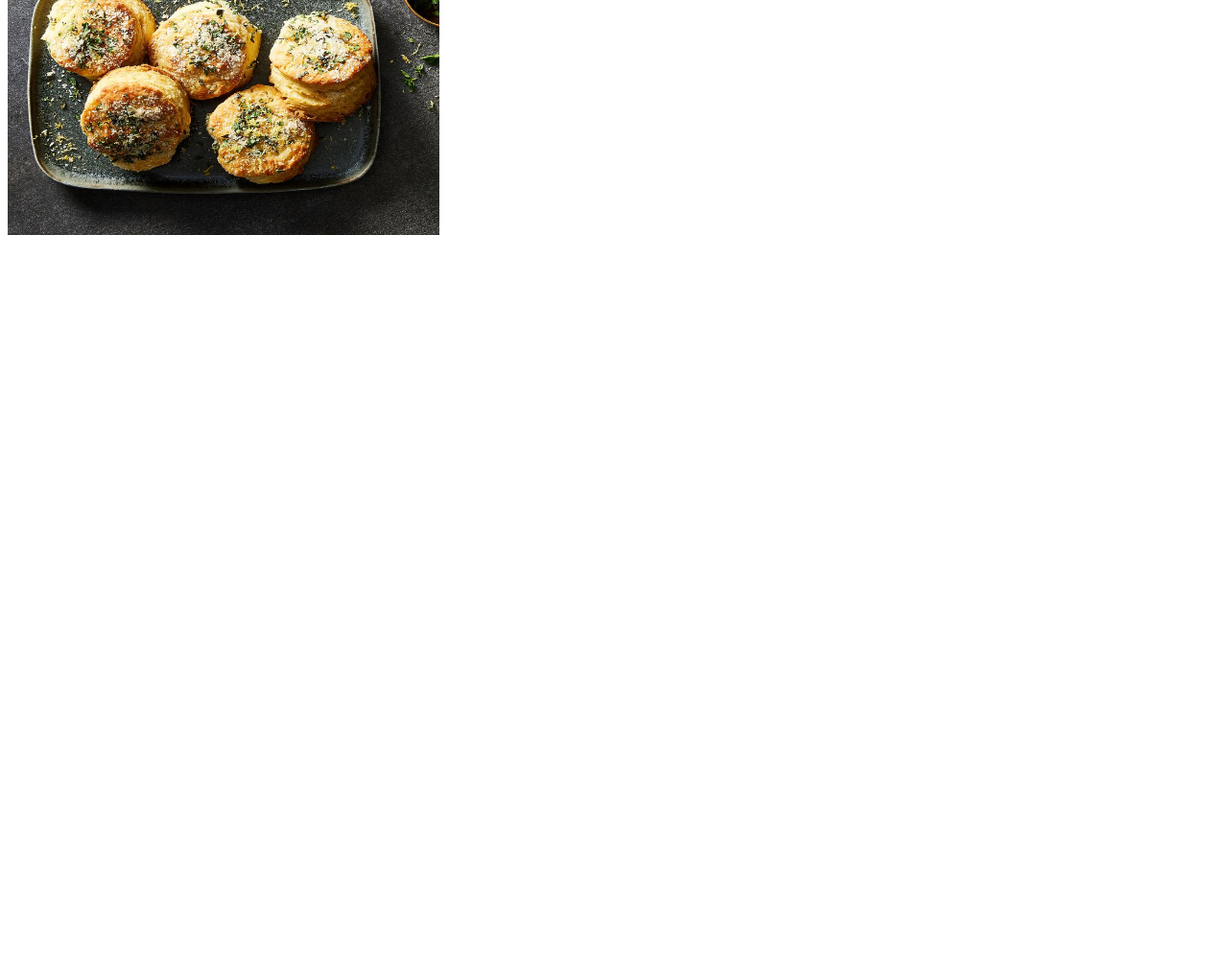
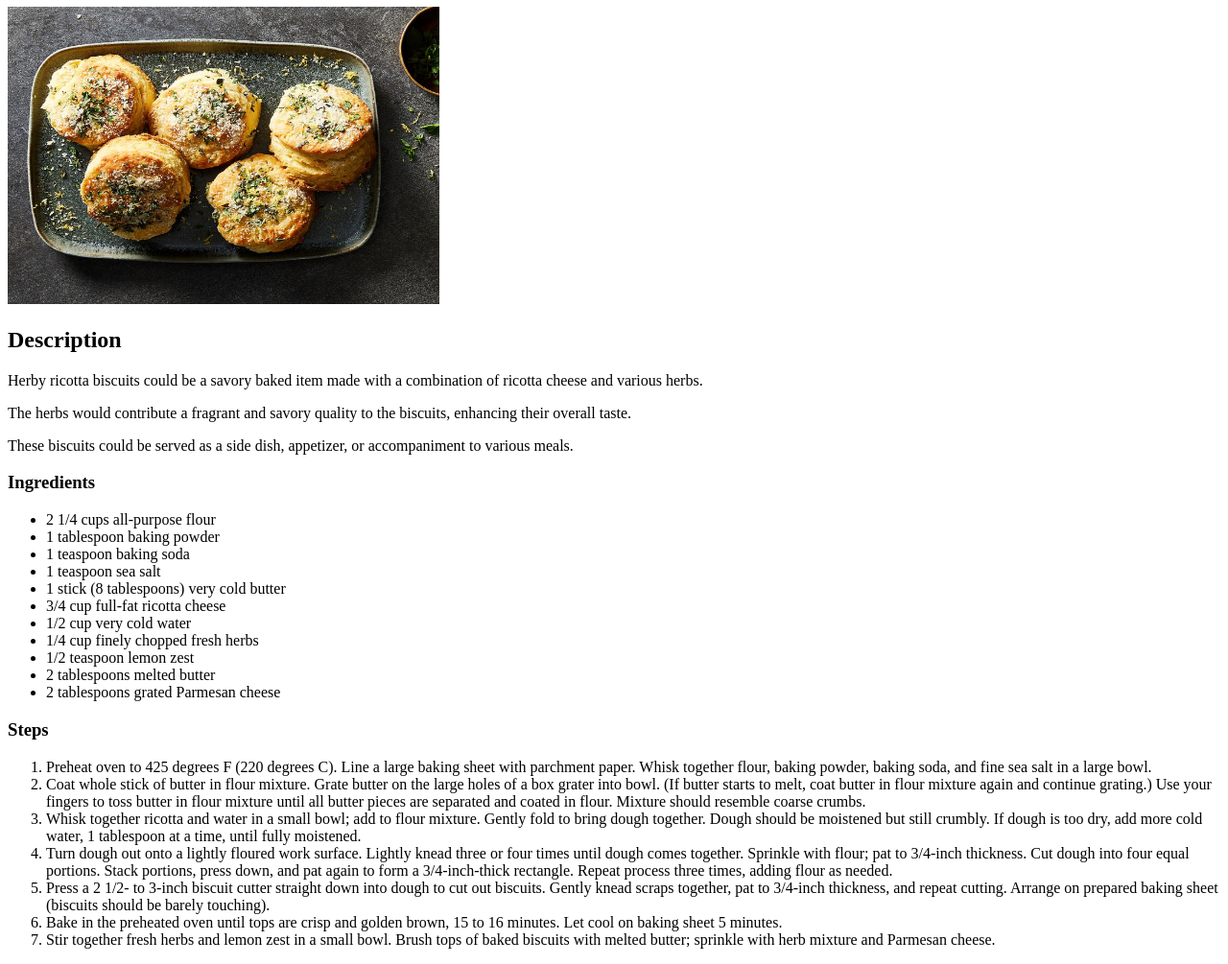
Before and after one commit to veronicabreguta/odin-recipes, a plain HTML site: page recipes/biscuits.html in a window 1280 px wide. Shown: the part 73-1078 px from the top of the page at 96% size. Before the commit the page ends 800 px from the top, so only its background shows below. Drawn offline with Linux system fonts and the light colour scheme.

Commit message:
Add ingredients and steps to biscuits page

```diff
--- a/recipes/biscuits.html
+++ b/recipes/biscuits.html
@@ -6,8 +6,60 @@
     <title>Biscuits</title>
 </head>
 <body>
-
+    <h1>Herby Ricotta Biscuits</h1>
     <img src="../images/biscuits.jpg" alt="a picture of biscuits" height="310" width="450">
 
+    <h2>Description</h2>
+    <p>Herby ricotta biscuits could be a savory baked item made with a combination of ricotta cheese and various herbs.</p>
+    <p>The herbs would contribute a fragrant and savory quality to the biscuits, enhancing their overall taste.</p>
+    <p>These biscuits could be served as a side dish, appetizer, or accompaniment to various meals.</p>
+
+    <h3>Ingredients</h3>
+    <ul>
+        <li>2 1/4 cups all-purpose flour</li>
+        <li>1 tablespoon baking powder</li>
+        <li>1 teaspoon baking soda</li>
+        <li>1 teaspoon sea salt</li>
+        <li>1 stick (8 tablespoons) very cold butter</li>
+        <li>3/4 cup full-fat ricotta cheese</li>
+        <li>1/2 cup very cold water</li>
+        <li>1/4 cup finely chopped fresh herbs</li>
+        <li>1/2 teaspoon lemon zest</li>
+        <li>2 tablespoons melted butter</li>
+        <li>2 tablespoons grated Parmesan cheese</li>
+    </ul>
+    <h3>Steps</h3>
+    <ol>
+        <li>Preheat oven to 425 degrees F (220 degrees C).
+            Line a large baking sheet with parchment paper.
+            Whisk together flour, baking powder, baking soda,
+            and fine sea salt in a large bowl.</li>
+        <li>Coat whole stick of butter in flour mixture. Grate butter
+            on the large holes of a box grater into bowl. (If butter
+            starts to melt, coat butter in flour mixture again and
+            continue grating.) Use your fingers to toss butter in
+            flour mixture until all butter pieces are separated and
+            coated in flour. Mixture should resemble coarse crumbs.</li>
+        <li>Whisk together ricotta  and water in a small bowl; add to
+            flour mixture. Gently fold to bring dough together. Dough
+            should be moistened but still crumbly. If dough is too dry,
+            add more cold water, 1 tablespoon at a time, until fully
+            moistened.</li>
+        <li>Turn dough out onto a lightly floured work surface. Lightly
+            knead three or four times until dough comes together. Sprinkle
+            with flour; pat to 3/4-inch thickness. Cut dough into four
+            equal portions. Stack portions, press down, and pat again to
+            form a 3/4-inch-thick rectangle. Repeat process three times,
+            adding flour as needed.</li>
+        <li>Press a 2 1/2- to 3-inch biscuit cutter straight down into
+            dough to cut out biscuits. Gently knead scraps together, pat
+            to 3/4-inch thickness, and repeat cutting. Arrange on prepared
+            baking sheet (biscuits should be barely touching).</li>
+        <li>Bake in the preheated oven until tops are crisp and golden
+            brown, 15 to 16 minutes. Let cool on baking sheet 5 minutes.</li>
+        <li>Stir together fresh herbs and lemon zest in a small bowl. Brush
+            tops of baked biscuits with melted butter; sprinkle with herb
+            mixture and Parmesan cheese.</li>
+    </ol>
 </body>
 </html>
```
